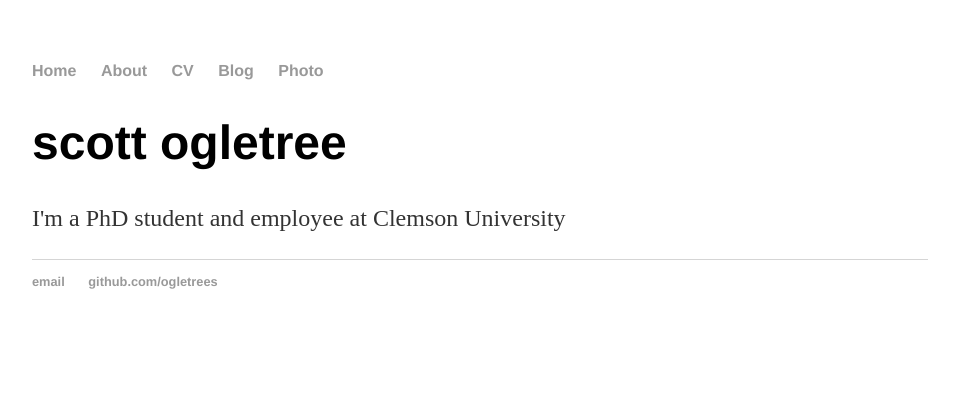
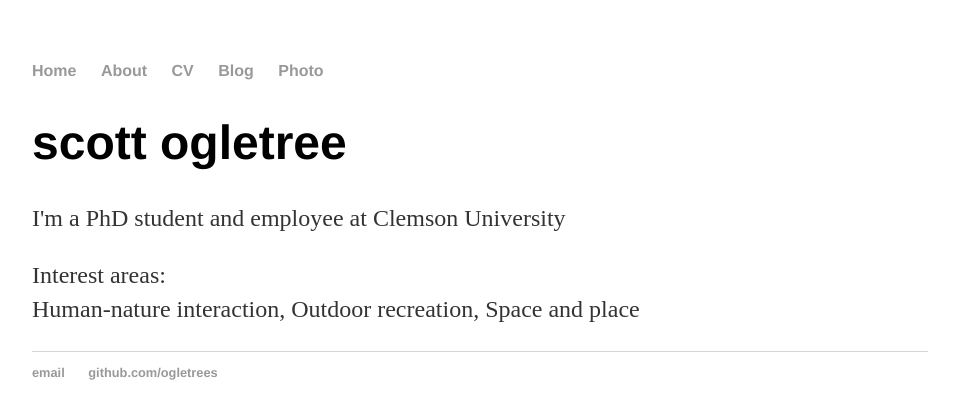
Before and after one commit to scottogletree/ogletrees.github.io, a Jekyll site: the page built from index.html, in a window 1280 px wide. Shown: the top 419 px of the page, without its empty margins (160-1119 px from the left). Built offline with Jekyll 4.4.1, drawn with Linux system fonts in a browser that asks for light colours.

Commit message:
Update index.html

```diff
--- a/index.html
+++ b/index.html
@@ -7,3 +7,5 @@ title: S Ogletree
 			<h1>scott ogletree</h1>
 			<p>I'm a PhD student and employee at Clemson University</p>
 		</div>
+		<p>Interest areas:<br>
+			Human-nature interaction, Outdoor recreation, Space and place</p>
```
